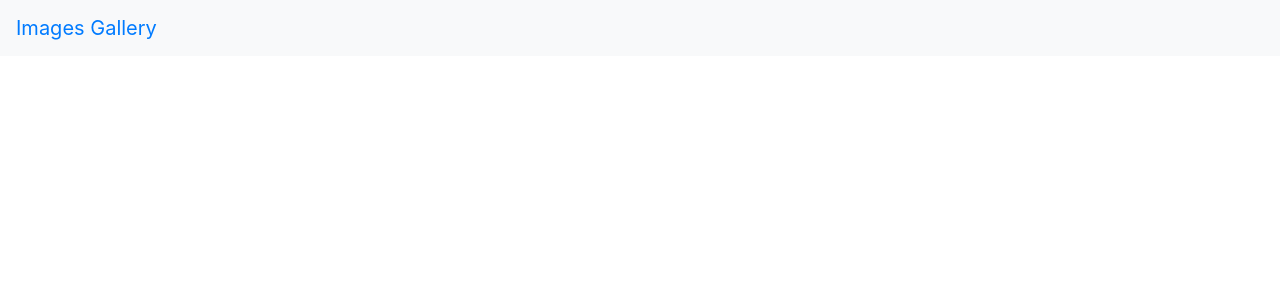
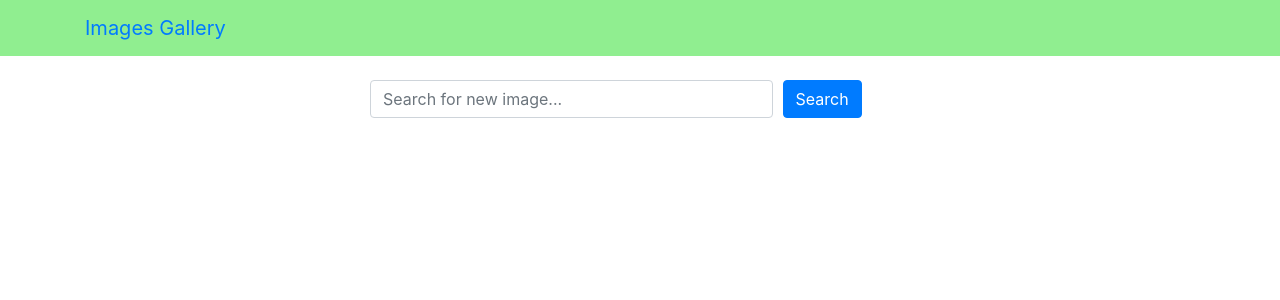
Before and after one commit to lszatmary/images-gallery, a React (Create React App) app in the folder frontend/: page / in a window 1280 px wide. Shown: the top 300 px of the page. Built offline with nearby package versions, Linux system fonts and the light colour scheme; no server answers.

Commit message:
first API call

```diff
--- a/frontend/src/App.js
+++ b/frontend/src/App.js
@@ -1,10 +1,32 @@
+import {useState} from 'react';
 import 'bootstrap/dist/css/bootstrap.min.css';
 import Header from './components/Header.js'
+import Search from './components/Search.js'
+
+const UNSPLASH_KEY = process.env.REACT_APP_UNSPLASH_KEY;
 
 const App = () => {
+  const [word, setWord] = useState("");
+
+  const handleSearchSubmit = (e) => {
+    e.preventDefault();
+    console.log(word);
+    fetch(`https://api.unsplash.com/photos/random/?query=${word}&client_id=${UNSPLASH_KEY}`)
+    .then((res) => res.json())
+    .then((data) => {
+      console.log(data)
+    })
+    .catch((err) => {
+      console.log(err)
+    })
+  }
+
+  //console.log(process.env);
+
   return (
     <div>
       <Header title="Images Gallery"/>
+      <Search word={word} setWord={setWord} handleSubmit={handleSearchSubmit}/>
     </div>
   );
 }
--- a/frontend/src/components/Header.js
+++ b/frontend/src/components/Header.js
@@ -1,10 +1,16 @@
 import React from 'react'
-import { Navbar } from 'react-bootstrap'
+import { Navbar, Container } from 'react-bootstrap'
+
+const navbarStyle = {
+    backgroundColor: "lightgreen"
+}
 
 const Header = ({title}) => {
     return (
-        <Navbar bg="light" data-bs-theme="light">
-            <Navbar.Brand href="/">{title}</Navbar.Brand>
+        <Navbar style = {navbarStyle} data-bs-theme="light">
+            <Container>
+                <Navbar.Brand href="/">{title}</Navbar.Brand>
+            </Container>
         </Navbar>
     )
 };
--- /dev/null
+++ b/frontend/src/components/Search.js
@@ -0,0 +1,31 @@
+import React from "react";
+import { Container, Row, Col, Form, Button } from "react-bootstrap";
+
+const Search = ({word, setWord, handleSubmit}) => {
+  return (
+    <Container className="mt-4">
+      <Row className="justify-content-center">
+        <Col xs={12} md={8} lg={6}>
+          <Form onSubmit={handleSubmit}>
+            <Form.Row>
+              <Col xs = {9}>
+                <Form.Control
+                type="text"
+                value={word}
+                onChange={(e) => setWord(e.target.value)}
+                placeholder="Search for new image..." />
+              </Col>
+              <Col>
+                <Button variant="primary" type="submit">
+                  Search
+                </Button>
+              </Col>
+            </Form.Row>
+          </Form>
+        </Col>
+      </Row>
+    </Container>
+  );
+};
+
+export default Search;
```
